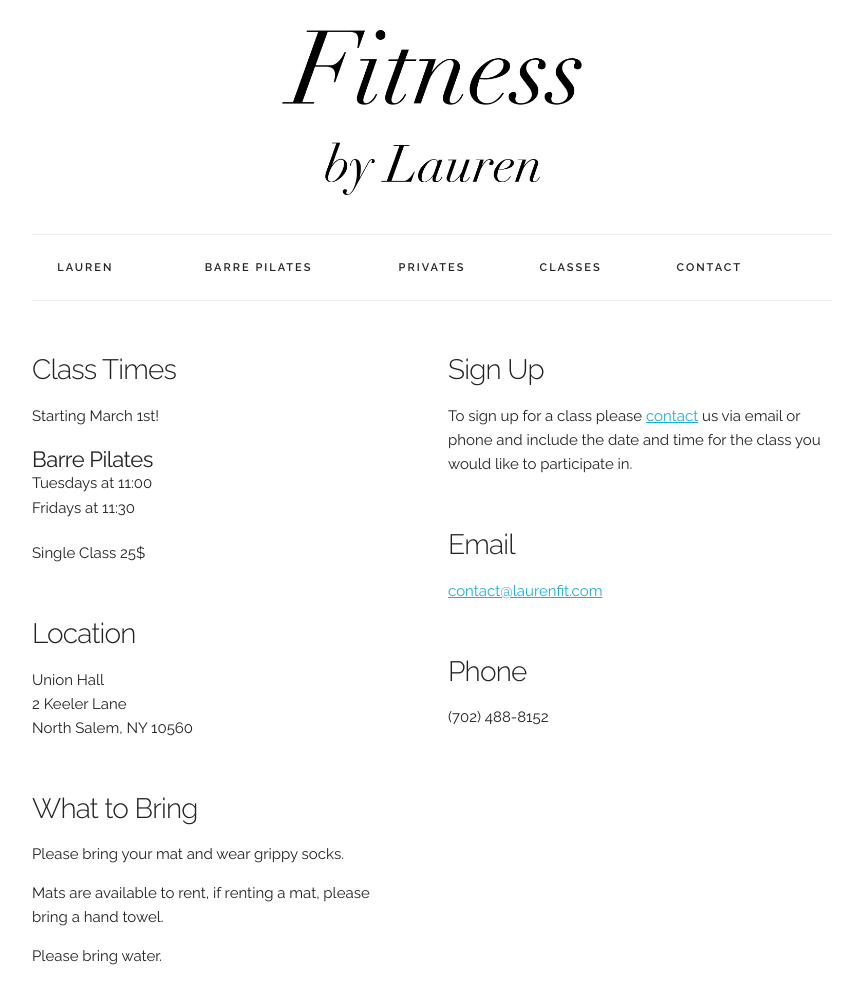
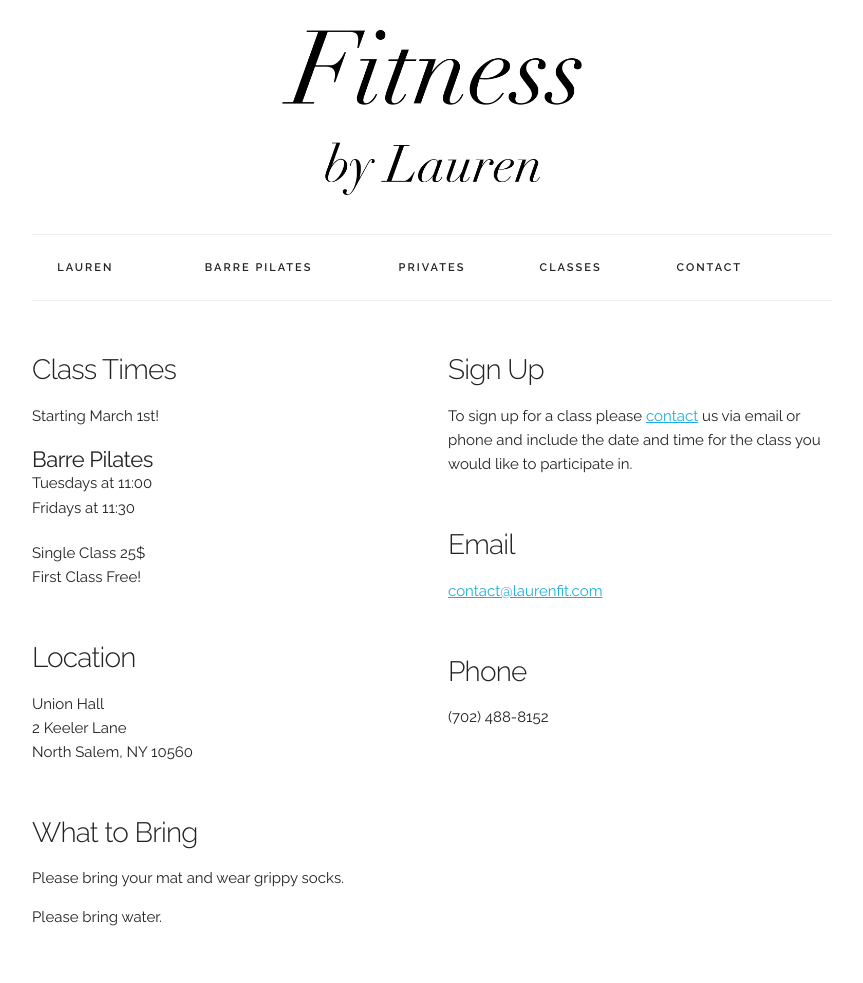
Before and after one commit to werbitt/lauren-fit, a plain HTML site: page classes.html in a window 1280 px wide. Shown: the whole page, without its empty margins (208-1071 px from the left). After the commit the page ends 944 px from the top, so only its background shows below. Drawn offline with Linux system fonts and the light colour scheme.

Commit message:
Remove mat rental. Add first class free

```diff
--- a/classes.html
+++ b/classes.html
@@ -58,7 +58,8 @@
             <li>Tuesdays at 11:00</li>
             <li>Fridays at 11:30</li>
           </ul>
-          <p>Single Class 25$</p>
+          <p>Single Class 25$ </br>
+          First Class Free!</p>
 
           <h4>Location</h4>
           <p>Union Hall<br>
@@ -68,7 +69,6 @@
           <div class="what-to-bring">
             <h4>What to Bring</h4>
             <p>Please bring your mat and wear grippy socks.</p>
-            <p>Mats are available to rent, if renting a mat, please bring a hand towel.</p>
             <p>Please bring water.</p>
           </div>
         </div>
```
